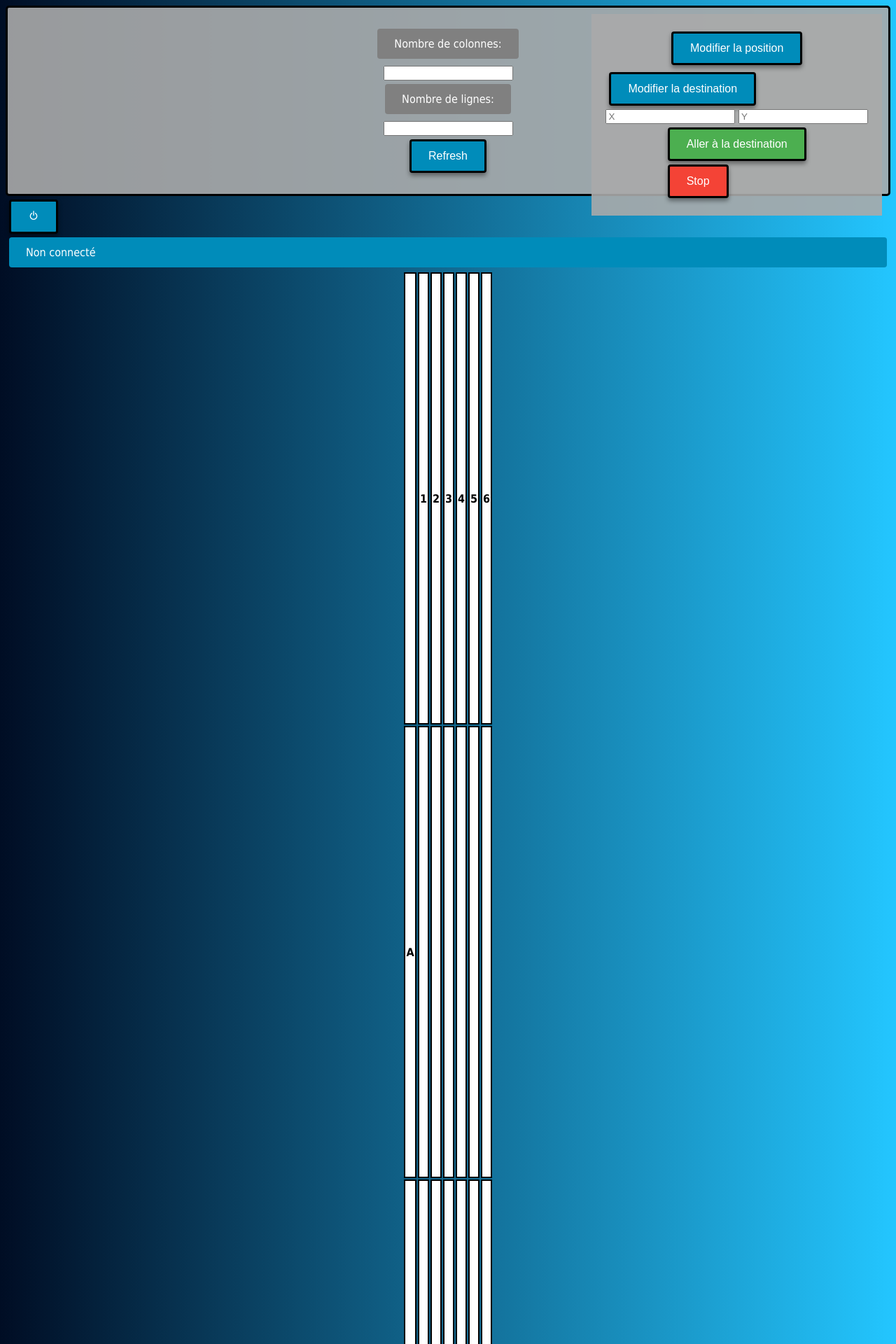
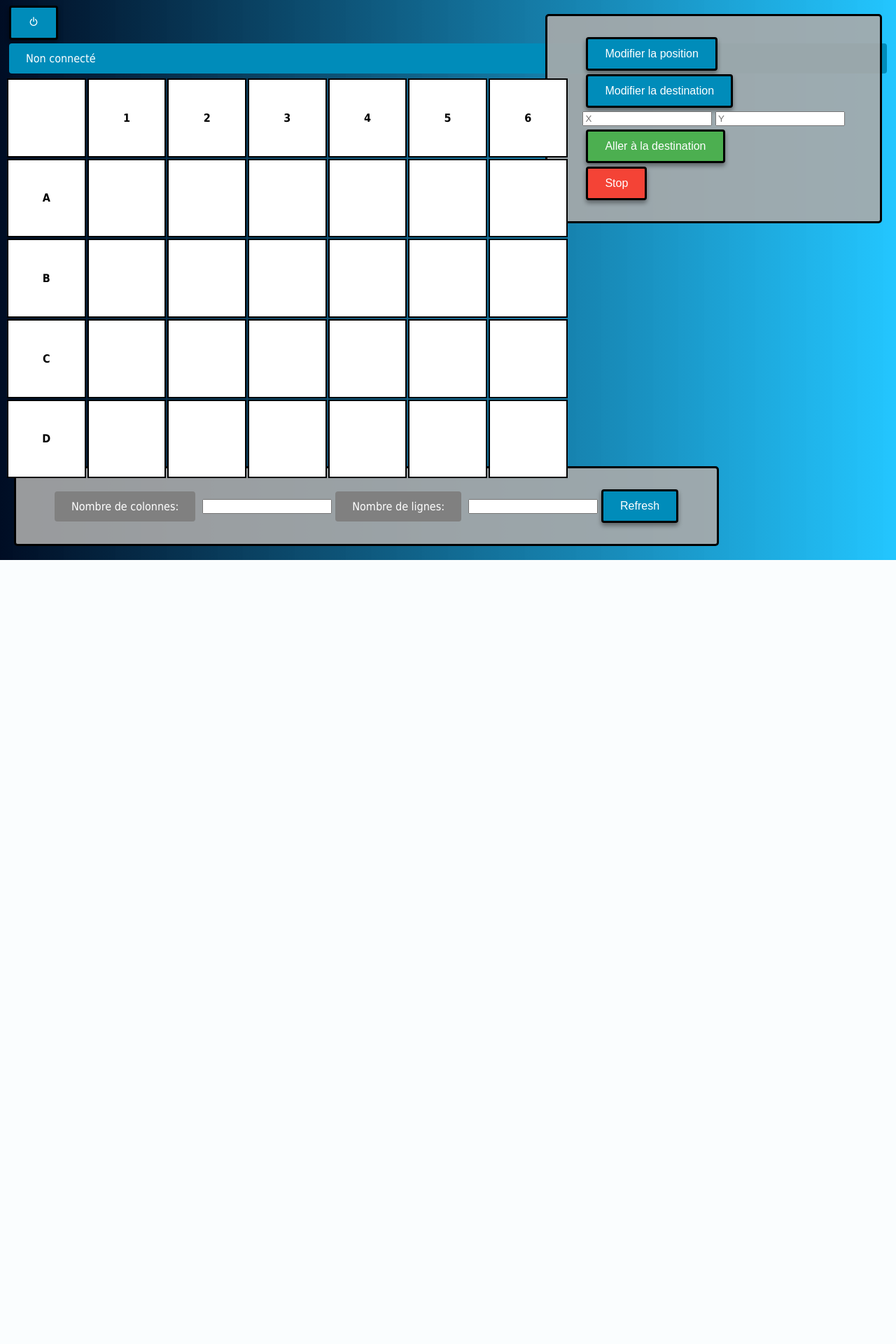
Before and after one commit to Quentin-BRG/ELEGOO_ROBOTCAR_ControlWebApp, a PHP site: page / in a window 1280 px wide. Shown: the top 1920 px of the page at 70% size. After the commit the page ends 800 px from the top, so only its background shows below. Run offline with PHP 8.4, Linux system fonts and the light colour scheme.

Commit message:
Update style.css

```diff
--- a/CSS/style.css
+++ b/CSS/style.css
@@ -1,13 +1,17 @@
 
 
 :root {
+    top: 0;
+    left: 0;
     --maxScale: 6;
     font-family: Tahoma;
+
     background: rgb(0,13,36);
     background: linear-gradient(90deg, rgba(0,13,36,1) 0%, rgba(0,189,255,0.8631827731092436) 100%);
 }
 
 table {
+    position: absolute;
     border-collapse: separate;
     margin: 0 auto;
 }
@@ -22,21 +26,13 @@ td {
 
     td,
     img {
-        width: 80vw;
-        max-width: calc(100vw / var(--maxScale));
-        height: auto;
+        width: calc(100vw / var(--maxScale));
+        height: calc(100vw / var(--maxScale));
     }
 
     div.dashboard {
-        position: absolute;
-        right: 0;
-        left: 0;
-        bottom: 0;
-        padding: 20px;
-        display: flex;
-        justify-content: space-between;
-        align-items: center;
-        background-color: rgba(170, 170, 170, 0.9);
+        right: 50%;
+        top: 50%;
     }
 }
 
@@ -45,97 +41,133 @@ td {
 
     td,
     img {
-        height: 80vh;
-        max-height: calc(80vh / var(--maxScale));
-        width: auto;
+        width: calc(80vh / var(--maxScale));
+        height: calc(80vh / var(--maxScale));
     }
 
     div.dashboard {
-        position: absolute;
         right: 20px;
         top: 20px;
-        padding: 20px;
-        display: flex;
-        flex-direction: column;
-        justify-content: space-between;
-        align-items: center;
-        background-color: rgba(170, 170, 170, 0.9);
     }
 }
 
 button {
     display: block;
     margin-bottom: 10px;
+    /* ajoute une marge en bas pour séparer chaque bouton */
     background-color: #008CBA;
+    /* couleur de fond */
     color: white;
+    /* couleur du texte */
     padding: 12px 24px;
+    /* taille du padding */
     border: solid 3px black;
+    /* pas de bordure */
     border-radius: 4px;
+    /* arrondi des coins */
     cursor: pointer;
+    /* curseur de la souris */
     font-size: 16px;
+    /* taille du texte */
     margin: 5px;
+    /* espacement entre les boutons */
+
     box-shadow: 0 4px 6px rgba(0, 0, 0, 0.4);
 }
 
 label {
     display: block;
     margin-bottom: 10px;
+    /* ajoute une marge en bas pour séparer chaque bouton */
     background-color: #008CBA;
+    /* couleur de fond */
     color: white;
+    /* couleur du texte */
     padding: 12px 24px;
+    /* taille du padding */
     border: none;
+    /* pas de bordure */
     border-radius: 4px;
+    /* arrondi des coins */
     cursor: pointer;
+    /* curseur de la souris */
     font-size: 16px;
+    /* taille du texte */
     margin: 5px;
+    /* espacement entre les boutons */
 }
 
 /* style pour le bouton modifier */
 #modify {
     background-color: #555555;
+    /* couleur de fond différente */
 }
 
 /* style pour le bouton aller */
 #go {
     background-color: #4CAF50;
+    /* couleur de fond différente */
 }
 
 /* style pour le bouton stop */
 #stop {
     background-color: #f44336;
+    /* couleur de fond différente */
 }
 
+div.dashboard,
 div.fieldCustom{
-    padding: 25px;
+    padding-top: 25px;
+    padding-bottom: 25px;
+    padding-left: 50px;
+    padding-right: 50px;
+
     border: solid 3px black;
     border-radius: 5px;
     background-color: rgba(170, 170, 170,0.9);
 }
 
+div.dashboard {
+    position: absolute;
+    right: 20px;
+    top: 20px;
+
+}
+
+div.fieldCustom {
+    position: absolute;
+    left: 20px;
+    bottom: 20px;
+}
+
 .fieldCustom {
     display: flex;
-    flex-direction: column;
     justify-content: center;
-    align-items: center;
 }
 
 .input-div {
     display: flex;
-    flex-direction: column;
-    justify-content: center;
+    flex-direction: row;
     align-items: center;
 }
 
 .input-div label {
-    margin-bottom: 10px;
+    margin-right: 10px;
 }
 
 .fieldCustom label {
     background-color: gray;
 }
 
+
 .button-div {
     display: flex;
     flex-direction: column;
-    justify-content: center;
+    align-items: center;
+    margin-top: 10px;
 }
+
+.button-div button,
+.button-div input[type="text"] {
+    margin-bottom: 10px;
+}
```
